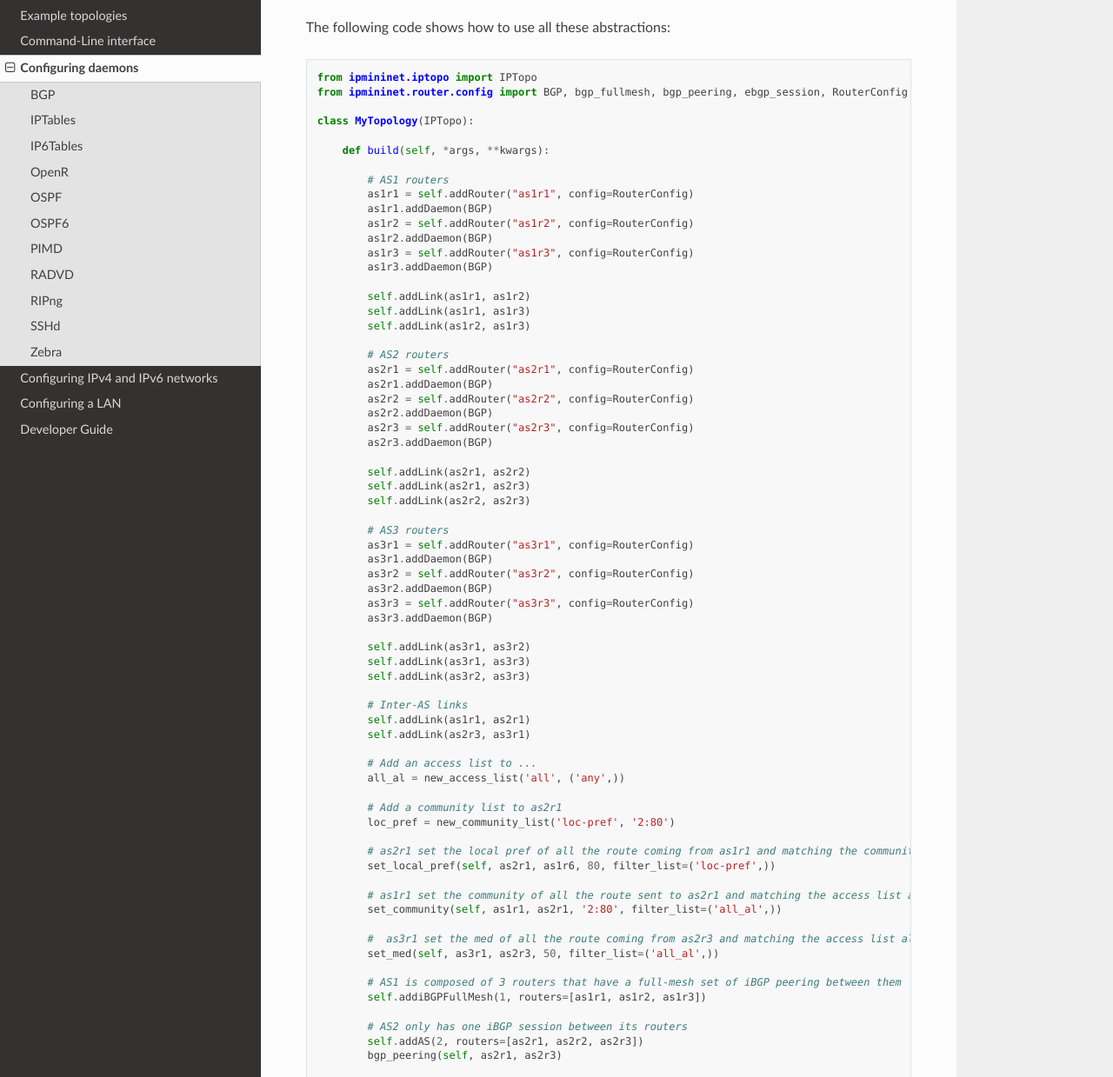
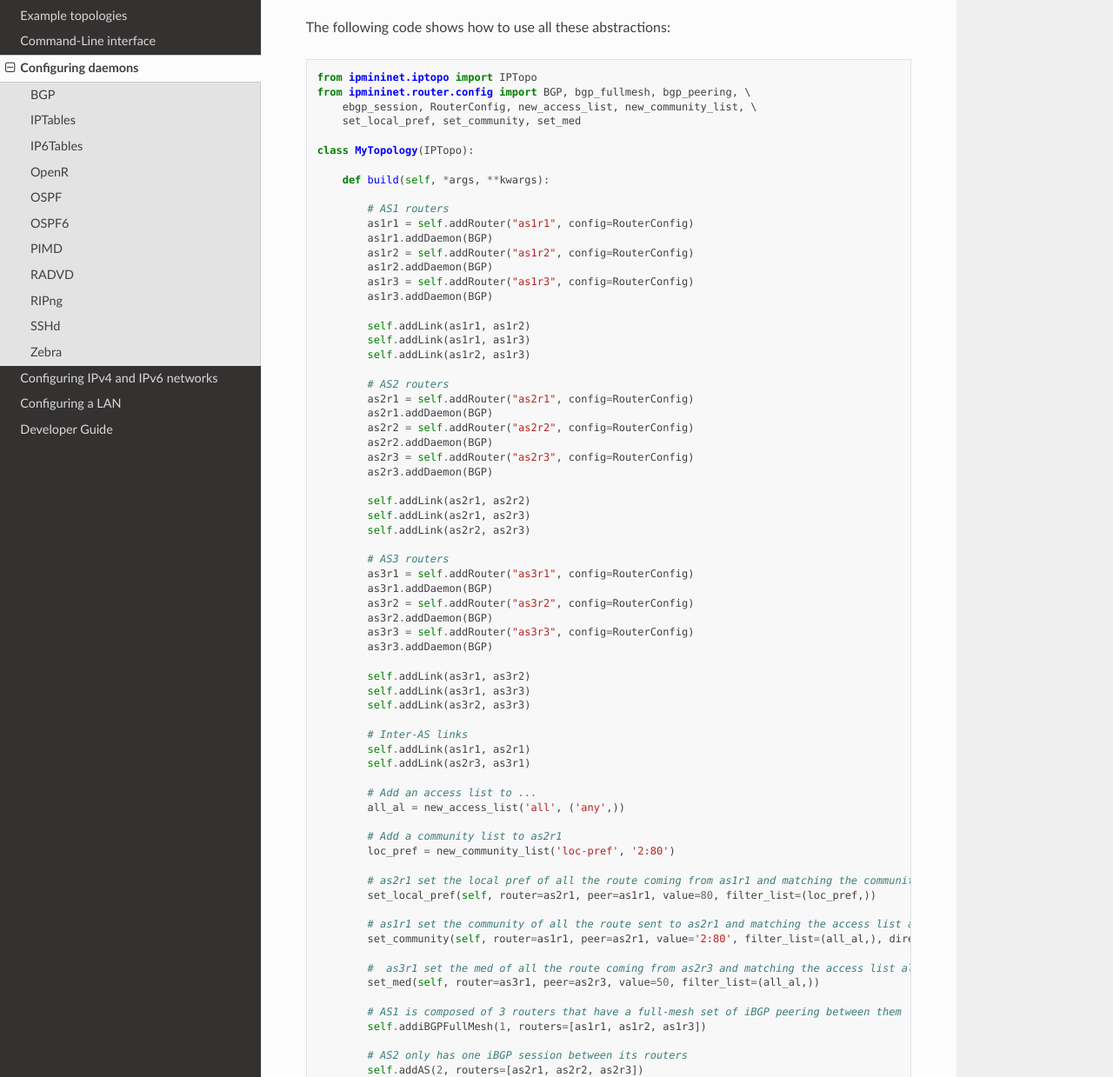
Before and after one commit to tyler-marr/ipmininet, a Sphinx documentation site: the page built from docs/daemons.rst, in a window 1280 px wide and 1400 px high, scrolled down 1921 px, cut to the strip 161-1400 px from the top of the window. Shown: the whole strip at 87% size. Built offline with Sphinx 7.4.7 and the Read the Docs theme 2.0.0, drawn with Linux system fonts in a browser that asks for light colours; pages that are not in the unit, such as notebooks, are missing from menus.

Commit message:
Fix documentation example and docstring parsing

```diff
--- a/docs/daemons.rst
+++ b/docs/daemons.rst
@@ -62,7 +62,9 @@ The following code shows how to use all these abstractions:
 .. testcode:: bgp
 
     from ipmininet.iptopo import IPTopo
-    from ipmininet.router.config import BGP, bgp_fullmesh, bgp_peering, ebgp_session, RouterConfig
+    from ipmininet.router.config import BGP, bgp_fullmesh, bgp_peering, \
+        ebgp_session, RouterConfig, new_access_list, new_community_list, \
+        set_local_pref, set_community, set_med
 
     class MyTopology(IPTopo):
 
@@ -115,13 +117,13 @@ The following code shows how to use all these abstractions:
             loc_pref = new_community_list('loc-pref', '2:80')
 
             # as2r1 set the local pref of all the route coming from as1r1 and matching the community list community to 80
-            set_local_pref(self, as2r1, as1r6, 80, filter_list=('loc-pref',))
+            set_local_pref(self, router=as2r1, peer=as1r1, value=80, filter_list=(loc_pref,))
 
             # as1r1 set the community of all the route sent to as2r1 and matching the access list allto 2:80
-            set_community(self, as1r1, as2r1, '2:80', filter_list=('all_al',))
+            set_community(self, router=as1r1, peer=as2r1, value='2:80', filter_list=(all_al,), direction='out')
 
             #  as3r1 set the med of all the route coming from as2r3 and matching the access list all to 50
-            set_med(self, as3r1, as2r3, 50, filter_list=('all_al',))
+            set_med(self, router=as3r1, peer=as2r3, value=50, filter_list=(all_al,))
 
             # AS1 is composed of 3 routers that have a full-mesh set of iBGP peering between them
             self.addiBGPFullMesh(1, routers=[as1r1, as1r2, as1r3])
```
Also changed, not shown: 2 other files.
